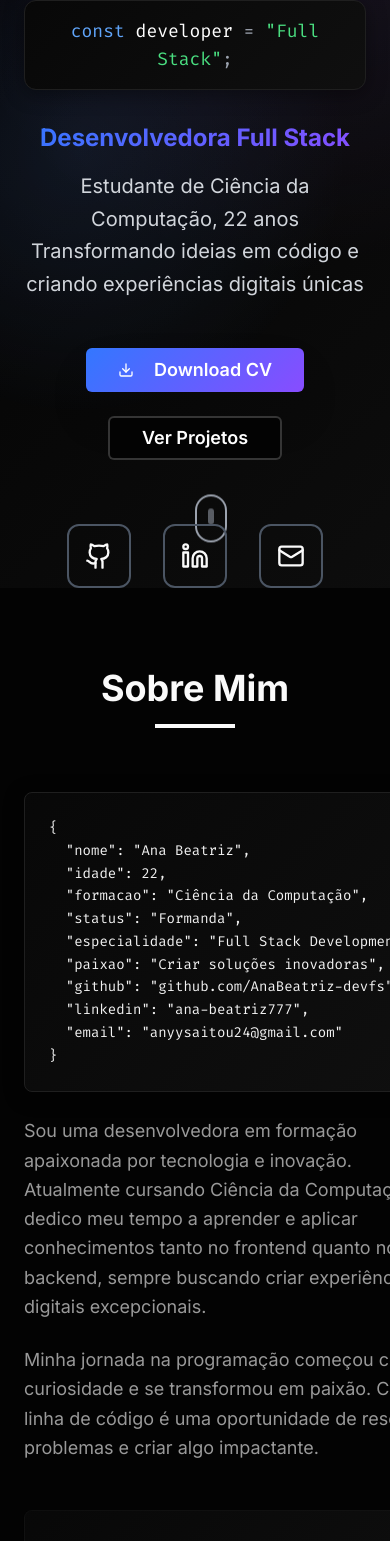
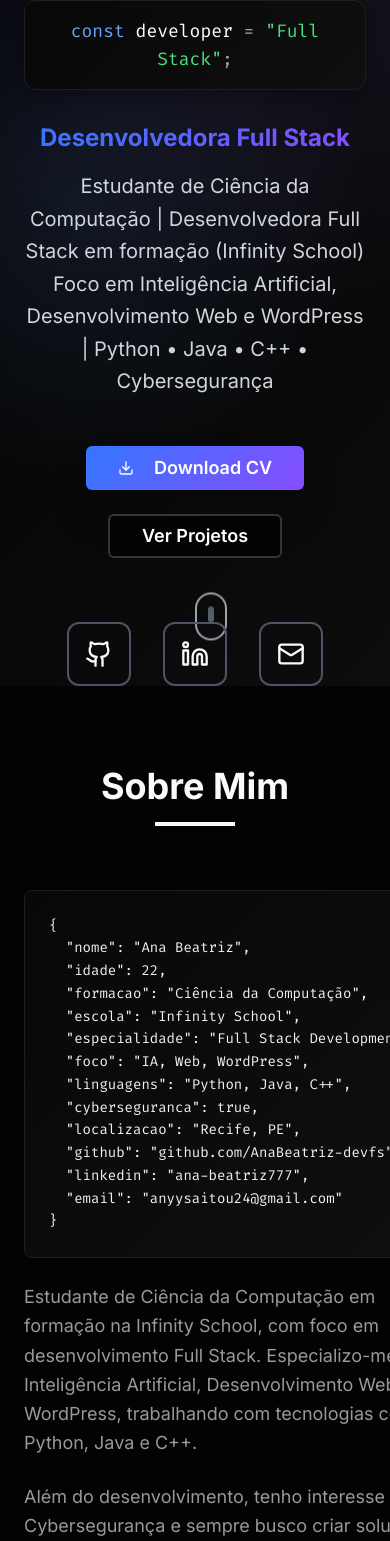
Before and after one commit to Anadevfs/portifolio-ana, a React (Vite) app: page / in a window 390 px wide. Shown: the part 284-1825 px from the top of the page. Built offline with nearby package versions, Linux system fonts and the light colour scheme.

Commit message:
Update About section with new info
Add user's educational background, focus areas, programming languages, cybersecurity, location, and phone number to the About section.

```diff
--- a/src/components/About.tsx
+++ b/src/components/About.tsx
@@ -18,9 +18,12 @@ const About = () => {
   "nome": "Ana Beatriz",
   "idade": 22,
   "formacao": "Ciência da Computação",
-  "status": "Formanda",
+  "escola": "Infinity School",
   "especialidade": "Full Stack Development",
-  "paixao": "Criar soluções inovadoras",
+  "foco": "IA, Web, WordPress",
+  "linguagens": "Python, Java, C++",
+  "cyberseguranca": true,
+  "localizacao": "Recife, PE",
   "github": "github.com/AnaBeatriz-devfs",
   "linkedin": "ana-beatriz777",
   "email": "anyysaitou24@gmail.com"
@@ -29,16 +32,14 @@ const About = () => {
             </div>
 
             <p className="text-lg text-muted-foreground leading-relaxed">
-              Sou uma desenvolvedora em formação apaixonada por tecnologia e inovação.
-              Atualmente cursando Ciência da Computação, dedico meu tempo a aprender
-              e aplicar conhecimentos tanto no frontend quanto no backend, sempre
-              buscando criar experiências digitais excepcionais.
+              Estudante de Ciência da Computação em formação na Infinity School, com foco em
+              desenvolvimento Full Stack. Especializo-me em Inteligência Artificial,
+              Desenvolvimento Web e WordPress, trabalhando com tecnologias como Python, Java e C++.
             </p>
 
             <p className="text-lg text-muted-foreground leading-relaxed">
-              Minha jornada na programação começou com curiosidade e se transformou
-              em paixão. Cada linha de código é uma oportunidade de resolver problemas
-              e criar algo impactante.
+              Além do desenvolvimento, tenho interesse em Cybersegurança e sempre busco
+              criar soluções inovadoras que combinem tecnologia e impacto social.
             </p>
           </div>
 
@@ -63,7 +64,7 @@ const About = () => {
               <CardContent className="p-6 text-center">
                 <MapPin className="h-12 w-12 mx-auto mb-4 text-primary" />
                 <h3 className="font-semibold mb-2">Localização</h3>
-                <p className="text-muted-foreground">Brasil</p>
+                <p className="text-muted-foreground">Recife, PE</p>
               </CardContent>
             </Card>
 
--- a/src/components/Contact.tsx
+++ b/src/components/Contact.tsx
@@ -60,7 +60,7 @@ const Contact = () => {
                    </div>
                    <div>
                      <p className="font-medium">Telefone</p>
-                    <p className="text-muted-foreground">+55 (11) 99999-9999</p>
+                     <p className="text-muted-foreground">(81) 99721-4369</p>
                    </div>
                  </div>
 
@@ -70,7 +70,7 @@ const Contact = () => {
                    </div>
                    <div>
                      <p className="font-medium">Localização</p>
-                    <p className="text-muted-foreground">São Paulo, Brasil</p>
+                     <p className="text-muted-foreground">Recife, Pernambuco</p>
                    </div>
                  </div>
               </div>
--- a/src/components/Footer.tsx
+++ b/src/components/Footer.tsx
@@ -54,12 +54,12 @@ const Footer = () => {
               <p className="text-primary-foreground/80">
                 📧 anyysaitou24@gmail.com
               </p>
-              <p className="text-primary-foreground/80">
-                📱 +55 (11) 99999-9999
-              </p>
-              <p className="text-primary-foreground/80">
-                📍 São Paulo, Brasil
-              </p>
+               <p className="text-primary-foreground/80">
+                 📱 (81) 99721-4369
+               </p>
+               <p className="text-primary-foreground/80">
+                 📍 Recife, Pernambuco
+               </p>
             </div>
 
             {/* Social Links */}
--- a/src/components/Hero.tsx
+++ b/src/components/Hero.tsx
@@ -33,9 +33,9 @@ const Hero = () => {
           </div>
 
           <p className="text-xl md:text-2xl text-gray-300 mb-12 max-w-3xl mx-auto leading-relaxed">
-            Estudante de Ciência da Computação, 22 anos
+            Estudante de Ciência da Computação | Desenvolvedora Full Stack em formação (Infinity School)
             <br />
-            Transformando ideias em código e criando experiências digitais únicas
+            Foco em Inteligência Artificial, Desenvolvimento Web e WordPress | Python • Java • C++ • Cybersegurança
           </p>
 
           <div className="flex flex-col sm:flex-row gap-6 justify-center items-center mb-16">
```
Lines whose indentation alone changed are shown as unchanged.
